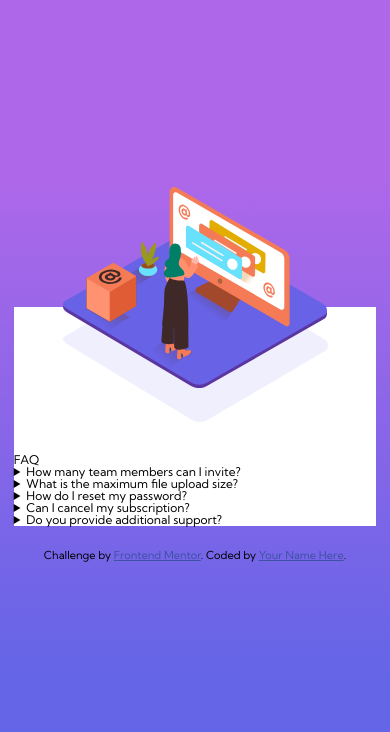
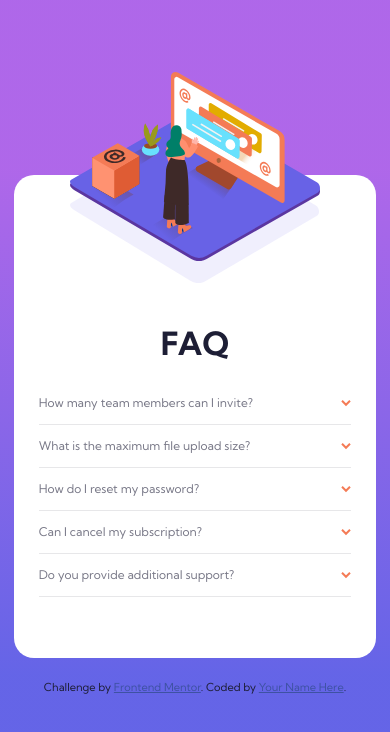
Before and after one commit to king-oldmate/frontendmentor-faq-accordion-card, a plain HTML site: page index.html in a window 390 px wide. Drawn offline with Linux system fonts and the light colour scheme.

Commit message:
Pretty much finished mobile version

```diff
--- a/main.css
+++ b/main.css
@@ -28,6 +28,7 @@ body {
     var(--soft-violet) 20%,
     var(--soft-blue) 80%
   );
+  color: var(--dark-desat-blue);
   font-family: "Kumbh Sans", sans-serif;
 }
 
@@ -38,6 +39,8 @@ main {
   margin: 2.4rem;
   display: flex;
   flex-direction: column;
+  border-radius: 2rem;
+  padding: 0 2.5rem 4.6rem 2.5rem;
 }
 
 .box-float {
@@ -53,13 +56,13 @@ picture {
   background-image: url(./images/bg-pattern-mobile.svg);
   background-repeat: no-repeat;
   background-position: top center;
-  background-size: 73%;
+  background-size: 79.67%;
   padding-bottom: 6.6rem;
 }
 
 img {
   margin-top: -33%;
-  width: 73%;
+  width: 79.67%;
 }
 
 @media screen and (min-width: 600px) {
@@ -78,3 +81,43 @@ img {
 
 .img-container {
 }
+
+h1 {
+  font-size: 3.2rem;
+  font-weight: 700;
+  text-align: center;
+  margin-bottom: 3.8rem;
+}
+
+details {
+  border-bottom: 0.1rem solid var(--divider);
+  margin-bottom: 1.5rem; /*maybe 1.7 */
+  padding-bottom: 1.5rem;
+  color: var(--dark-gray-blue);
+}
+
+summary {
+  list-style: none;
+  cursor: pointer;
+  display: flex;
+  justify-content: space-between;
+}
+summary:after {
+  content: url(/images/icon-arrow-down.svg);
+  transform-origin: center;
+  transition: 200ms linear;
+}
+
+details[open] summary:after {
+  transform: rotate(180deg);
+}
+
+details[open] summary {
+  font-weight: 700;
+  color: var(--dark-desat-blue);
+  margin-bottom: 1.5rem;
+}
+
+details summary:hover {
+  color: var(--soft-red);
+}
```
